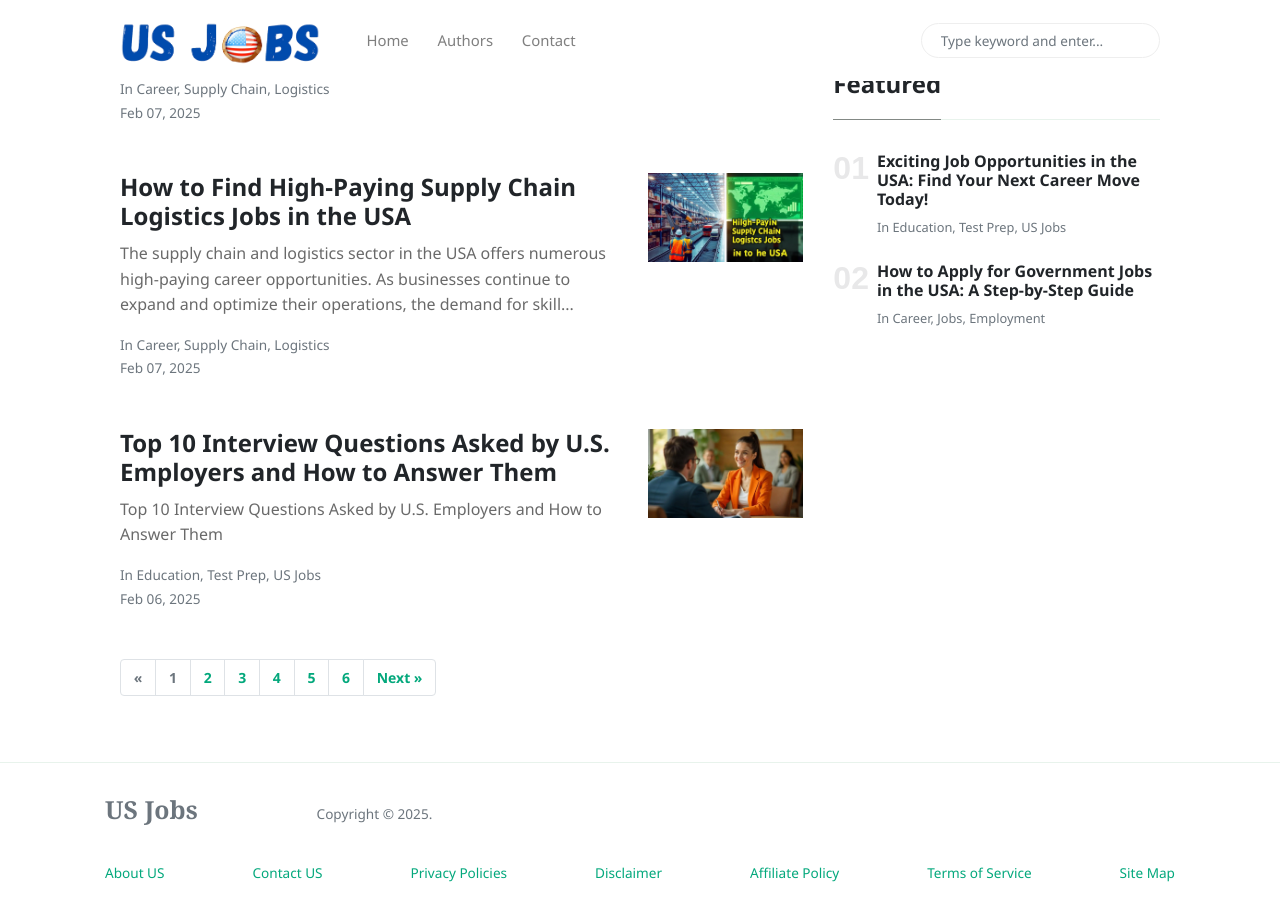
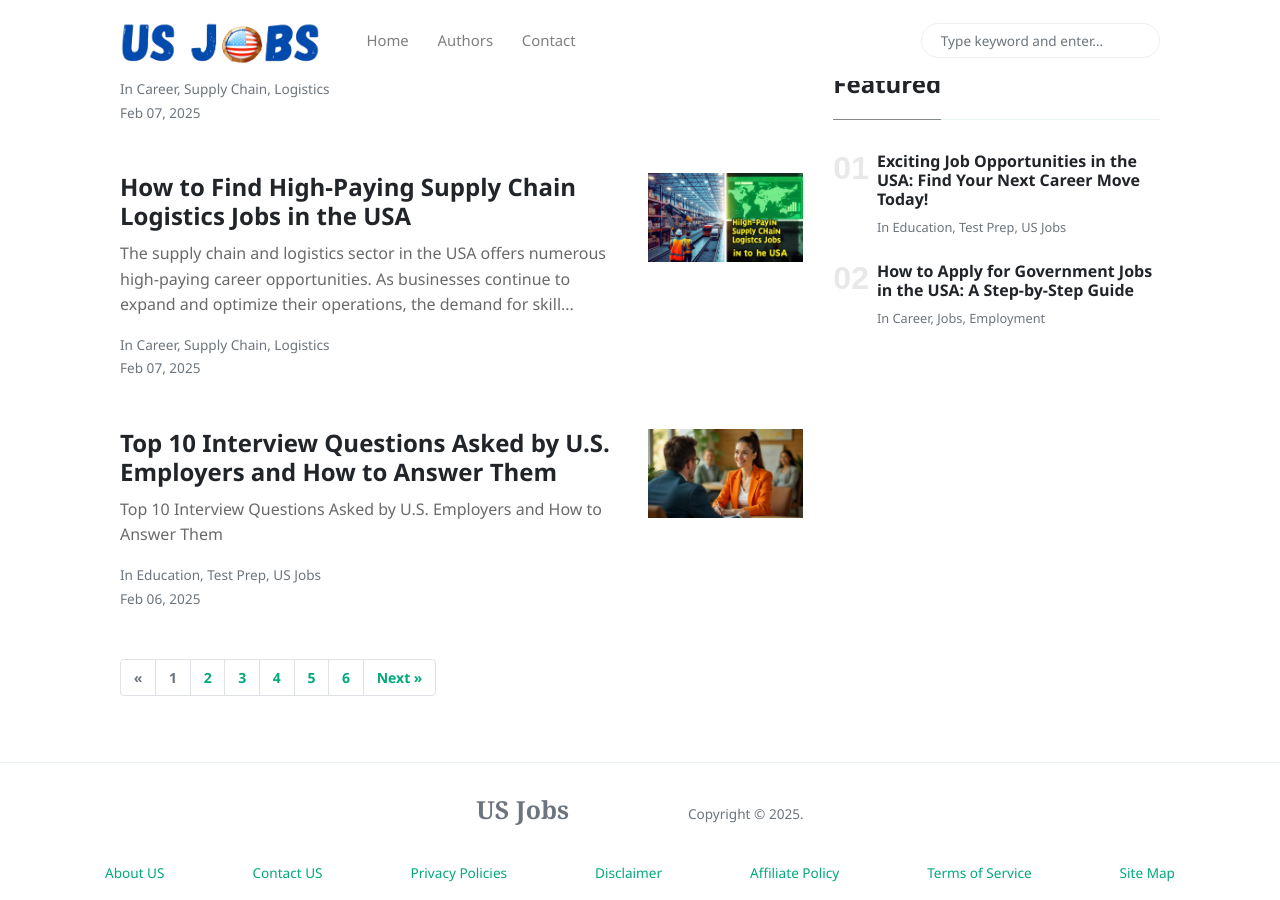
Before and after one commit to us-jobs/us-jobs.github.io, a Jekyll site: the page built from index.html, in a window 1280 px wide and 900 px high, scrolled down 1420 px. Built offline with Jekyll 4.4.1, drawn with Linux system fonts in a browser that asks for light colours; nearby versions of some CDN libraries; the list of posts is cut into pages by our own code.

Commit message:
Added footer Center

```diff
--- a/_layouts/default.html
+++ b/_layouts/default.html
@@ -122,7 +122,7 @@
     <!-- Footer -->
     <footer class="bg-white border-top p-3 text-muted small">
         <div class="container">
-        <div class="row align-items-center justify-content-between">
+        <div class="row align-items-center justify-content-center">
             <div>
                 <span class="navbar-brand mr-2 mb-0"><strong>US Jobs</strong></span>
                 <span>Copyright © <script>document.write(new Date().getFullYear())</script>.</span>
```
